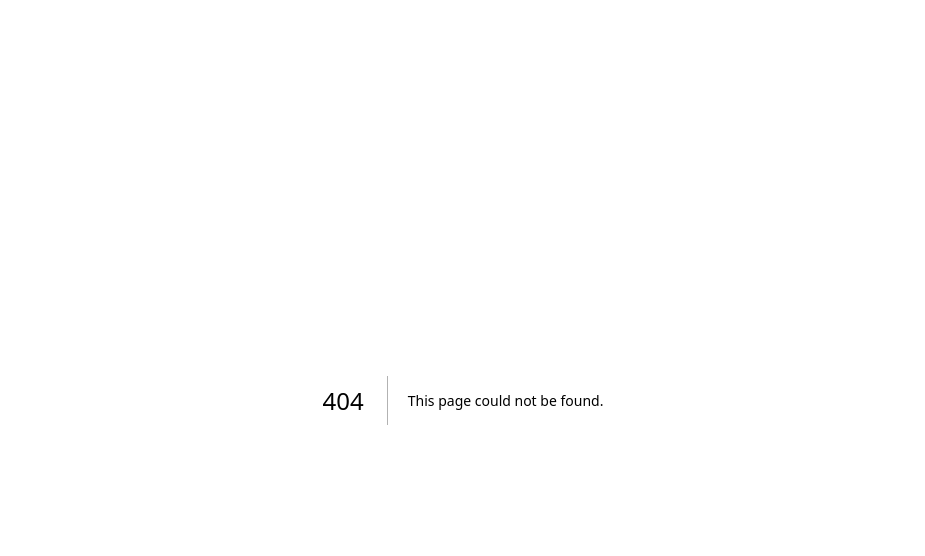
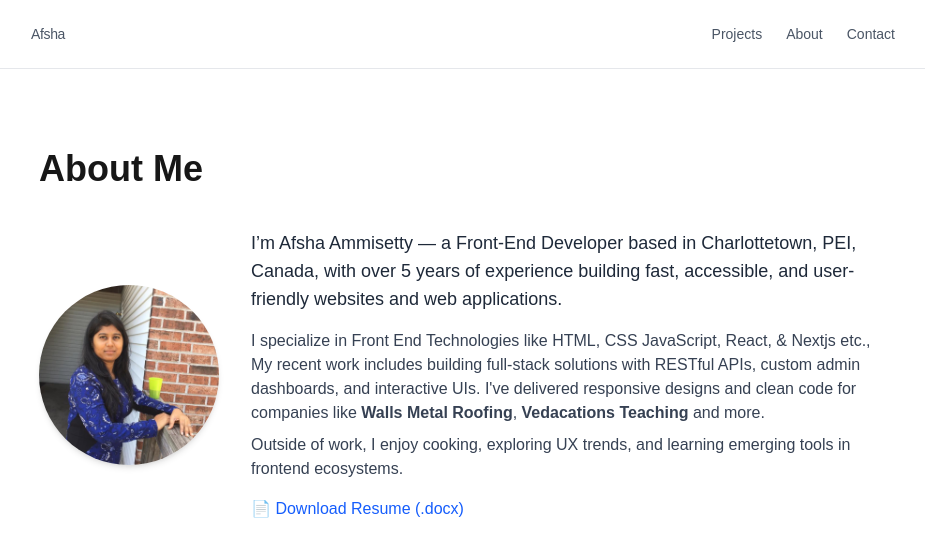
Before and after one commit to ammisettyAfsha/afsha-portfolio, a Next.js app: page /About in a window 1280 px wide. Before the commit this address had no page. Shown: the top 556 px of the page, without its empty margins (177-1102 px from the left). Built offline with nearby package versions, Linux system fonts and the light colour scheme.

Commit message:
created About page

```diff
--- /dev/null
+++ b/src/app/About/page.tsx
@@ -0,0 +1,53 @@
+'use client';
+
+import Navbar from '@/components/Navbar';
+import Image from 'next/image';
+//import SkillsSection from '@/components/SkillsSection';
+
+export default function AboutPage() {
+  return (
+    <div>
+        <Navbar/>
+    <main className="max-w-4xl mx-auto px-6 py-20">
+      <h1 className="text-4xl font-bold mb-10">About Me</h1>
+
+      {/* Profile Section */}
+      <div className="flex flex-col md:flex-row items-center gap-8 mb-12">
+        <Image
+          src="/profile.jfif" // 🔁 Make sure this is in your /public folder
+          alt="Afsha Ammisetty"
+          width={180}
+          height={180}
+          className="rounded-full shadow-md object-cover"
+        />
+        <div>
+          <p className="text-lg text-gray-800 dark:text-gray-300 mb-4">
+            I’m Afsha Ammisetty — a Front-End Developer based in Charlottetown, PEI, Canada, with over 5 years of experience building fast, accessible, and user-friendly websites and web applications.
+          </p>
+          <p className="text-gray-700 dark:text-gray-400 mb-2">
+            I specialize in Front End Technologies like HTML, CSS JavaScript, React, & Nextjs etc., My recent work includes building full-stack solutions with RESTful APIs, custom admin dashboards, and interactive UIs. I've delivered responsive designs and clean code for companies like <strong>Walls Metal Roofing</strong>, <strong>Vedacations Teaching</strong> and more.
+          </p>
+          <p className="text-gray-700 dark:text-gray-400">
+            Outside of work, I enjoy cooking, exploring UX trends, and learning emerging tools in frontend ecosystems.
+          </p>
+
+          {/* Resume Link */}
+          <a
+            href="/AfshaAmmisetty_Resume.docx"
+            download
+            className="inline-block mt-4 text-blue-600 dark:text-blue-400 hover:underline font-medium"
+        >
+         📄 Download Resume (.docx)
+        </a>
+
+        </div>
+      </div>
+
+      <hr className="my-12 border-t dark:border-gray-700" />
+
+      {/* Skills Grid */}
+      {/* //<SkillsSection /> */}
+    </main>
+    </div>
+  );
+}
--- a/src/components/Navbar.tsx
+++ b/src/components/Navbar.tsx
@@ -16,7 +16,7 @@ export default function Navbar() {
           <Link href="/projects" className="hover:text-black transition-colors">
             Projects
           </Link>
-          <Link href="/about" className="hover:text-black transition-colors">
+          <Link href="/About" className="hover:text-black transition-colors">
             About
           </Link>
           <Link href="/contact" className="hover:text-black transition-colors">
```
Also changed, not shown: 1 other file (tests, documents, lock files or other folders).
